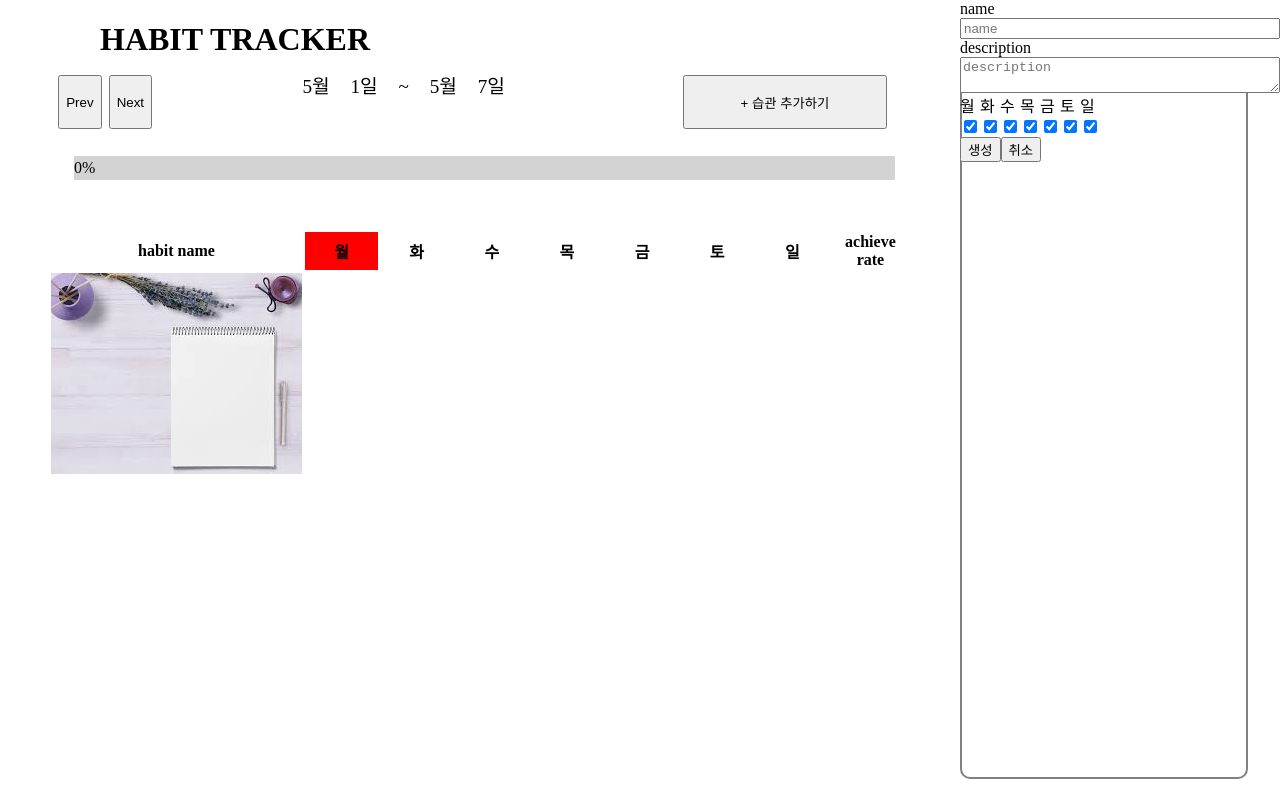
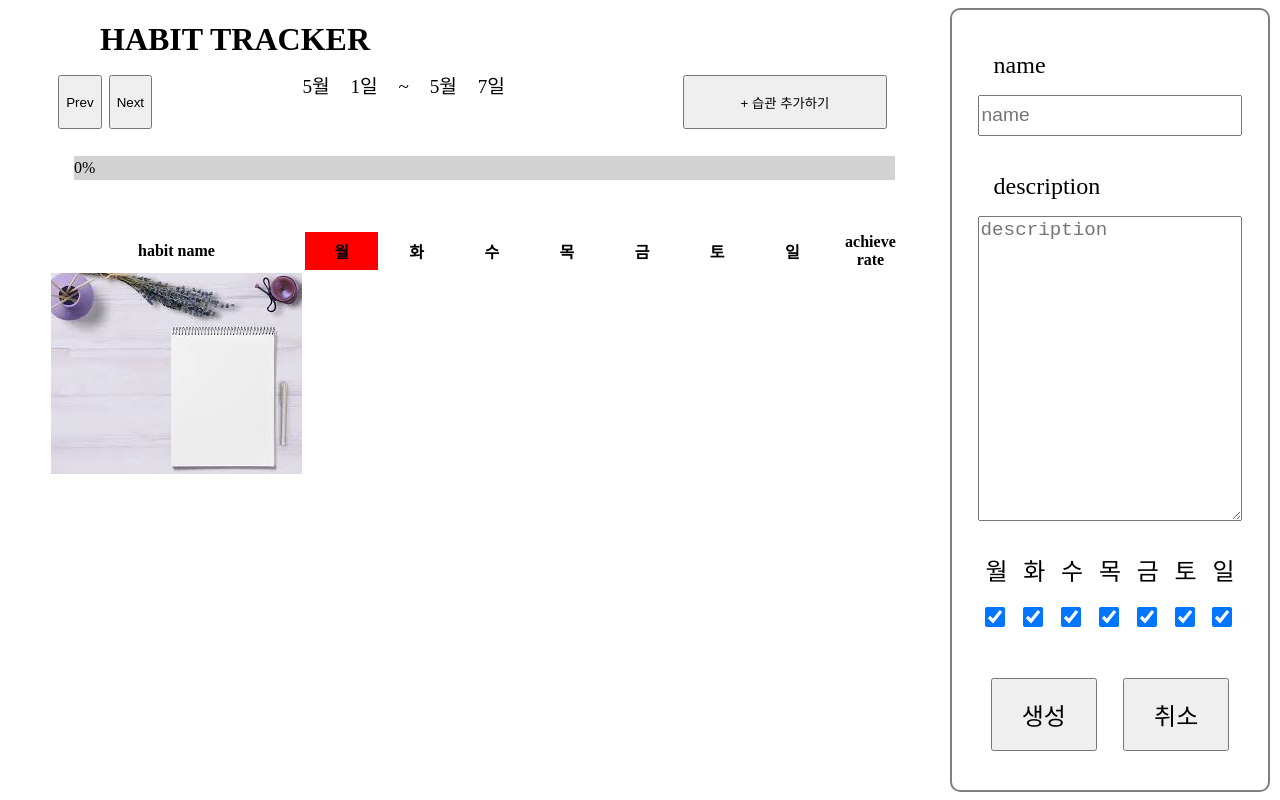
Before and after one commit to wanted-pre-onboarding-side-project/habit-tracker, a React (Create React App) app: page / in a window 1280 px wide. Both pictures are taken after a click on the button "+ 습관 추가하기". Built offline with nearby package versions, Linux system fonts and the light colour scheme.

Commit message:
style: 여러가지 모달 요소 디자인

```diff
--- a/src/components/modals/ModalContainer.module.css
+++ b/src/components/modals/ModalContainer.module.css
@@ -1,3 +1,16 @@
+.modal_container {
+  position: relative;
+  border: solid 2px grey;
+  border-radius: 10px;
+  background-color: white;
+  height: 98%;
+  width: 100%;
+  margin: auto;
+  padding: 8%;
+  right: 10px;
+  box-sizing: border-box;
+}
+
 .TooltipModal {
   display: flex;
   flex-direction: column;
@@ -13,3 +26,97 @@
   border-top-right-radius: 10px;
   height: 4vh;
 }
+
+.CreateHabitForm {
+  height: 100%;
+  display: flex;
+  gap: 3%;
+  flex-direction: column;
+  justify-content: center;
+}
+.CreateHabitForm > div:nth-child(1) {
+  flex: 1 0 0px;
+  min-height: 100px;
+  display: flex;
+  flex-direction: column;
+  justify-content: space-between;
+}
+.CreateHabitForm > div:nth-child(1) > p {
+  font-size: 1.5rem;
+  margin: 1rem;
+}
+
+.CreateHabitForm > div:nth-child(1) > input {
+  box-sizing: border-box;
+  height: 100%;
+  width: 100%;
+  font-size: 1.2rem;
+}
+
+.CreateHabitForm > div:nth-child(2) {
+  flex: 4 0 0px;
+  min-height: 300px;
+  display: flex;
+  flex-direction: column;
+  justify-content: space-between;
+}
+.CreateHabitForm > div:nth-child(2) > p {
+  font-size: 1.5rem;
+  margin: 1rem;
+}
+.CreateHabitForm > div:nth-child(2) > textarea {
+  box-sizing: border-box;
+  height: 100%;
+  width: 100%;
+  font-size: 1.2rem;
+}
+
+.CreateHabitForm > div:nth-child(3) {
+  flex: 1 0 0px;
+  min-height: 100px;
+  display: flex;
+  align-items: center;
+  justify-content: space-around;
+  font-size: 1.5rem;
+}
+
+.CreateHabitForm > div:nth-child(3) input[type='checkbox'] {
+  border-color: red;
+  width: 20px;
+  height: 20px;
+  margin: 0;
+  margin-top: 20px;
+  padding: 0;
+}
+
+.CreateHabitForm > div:nth-child(4) {
+  flex: 1 0 0px;
+  display: flex;
+  min-height: 100px;
+  justify-content: space-around;
+}
+.CreateHabitForm > div:nth-child(4) button {
+  width: 100%;
+  margin: 5% 5%;
+  font-size: 1.5rem;
+}
+
+.DeleteDialog {
+  height: 30%;
+  max-height: 200px;
+  border: solid 2px grey;
+  border-radius: 10px;
+  display: flex;
+  flex-direction: column;
+  justify-content: center;
+  align-items: center;
+}
+.DeleteDialog > div {
+  display: flex;
+  width: 100%;
+}
+.DeleteDialog > div > button {
+  width: 100%;
+  margin: 5% 10%;
+  font-size: 1.5rem;
+}
--- a/src/components/modals/modalForms/CreateHabitForm.tsx
+++ b/src/components/modals/modalForms/CreateHabitForm.tsx
@@ -2,6 +2,7 @@ import { useHabitsHandleContext } from 'contexts/HabitContext';
 import { useModalHandleContext } from 'contexts/ModalContext';
 import useHabitInputs from 'lib/hooks/useHabitInputs';
 import { ALL_DAYS } from 'constant';
+import styles from '../ModalContainer.module.css';
 
 const CreateHabitForm = () => {
   const { closeModal } = useModalHandleContext();
@@ -16,14 +17,17 @@ const CreateHabitForm = () => {
   };
 
   return (
-    <form onSubmit={onSubmit}>
-      <div style={{ display: 'flex', flexDirection: 'column' }}>
-        <span>name</span>
+    <form onSubmit={onSubmit} className={styles.CreateHabitForm}>
+      <div>
+        <p>name</p>
         <input type="text" placeholder="name" onChange={onChangeName} />
-        <span>description</span>
+      </div>
+      <div>
+        <p>description</p>
         <textarea placeholder="description" onChange={onChangeDesc}></textarea>
       </div>
-      <div style={{ display: 'flex' }}>
+
+      <div>
         {ALL_DAYS.map((day) => (
           <label key={day}>
             <div>{day}</div>
@@ -36,10 +40,13 @@ const CreateHabitForm = () => {
           </label>
         ))}
       </div>
-      <button type="submit">생성</button>
-      <button type="button" onClick={closeModal}>
-        취소
-      </button>
+
+      <div>
+        <button type="submit">생성</button>
+        <button type="button" onClick={closeModal}>
+          취소
+        </button>
+      </div>
     </form>
   );
 };
--- a/src/components/modals/modalForms/DeleteDialog.tsx
+++ b/src/components/modals/modalForms/DeleteDialog.tsx
@@ -2,6 +2,7 @@ import { useModalHandleContext } from 'contexts/ModalContext';
 import { useTooltipContext } from 'contexts/ModalContext';
 import { useHabitsHandleContext } from 'contexts/HabitContext';
 import { useRecordHandleContext } from 'contexts/RecordContext';
+import styles from '../ModalContainer.module.css';
 import type { Habit } from 'interface/main';
 
 const DeleteDialog = () => {
@@ -17,10 +18,12 @@ const DeleteDialog = () => {
   };
 
   return (
-    <div>
-      <p>삭제하시겠습니까?</p>
-      <button onClick={onClickDelete}>확인</button>
-      <button onClick={closeModal}>취소</button>
+    <div className={styles.DeleteDialog}>
+      <h1>삭제하시겠습니까?</h1>
+      <div>
+        <button onClick={onClickDelete}>확인</button>
+        <button onClick={closeModal}>취소</button>
+      </div>
     </div>
   );
 };
--- a/src/components/modals/modalForms/UpdateHabitForm.tsx
+++ b/src/components/modals/modalForms/UpdateHabitForm.tsx
@@ -5,6 +5,7 @@ import { useTooltipContext } from 'contexts/ModalContext';
 import { useRecordHandleContext } from 'contexts/RecordContext';
 import useHabitInputs from 'lib/hooks/useHabitInputs';
 import { ALL_DAYS } from 'constant';
+import styles from '../ModalContainer.module.css';
 import type { Habit, Day } from 'interface/main';
 
 const UpdateHabitForm = () => {
@@ -30,23 +31,26 @@ const UpdateHabitForm = () => {
   };
 
   return (
-    <form onSubmit={onSubmit}>
-      <div style={{ display: 'flex', flexDirection: 'column' }}>
-        <span>name</span>
+    <form onSubmit={onSubmit} className={styles.CreateHabitForm}>
+      <div>
+        <p>name</p>
         <input
           type="text"
           placeholder="name"
           defaultValue={initName}
           onChange={onChangeName}
         />
-        <span>description</span>
+      </div>
+      <div>
+        <p>description</p>
         <textarea
           placeholder="description"
           defaultValue={initDesc}
           onChange={onChangeDesc}
         ></textarea>
       </div>
-      <div style={{ display: 'flex' }}>
+
+      <div>
         {ALL_DAYS.map((day) => (
           <label key={day}>
             <div>{day}</div>
@@ -59,10 +63,13 @@ const UpdateHabitForm = () => {
           </label>
         ))}
       </div>
-      <button type="submit">수정</button>
-      <button type="button" onClick={closeModal}>
-        닫기
-      </button>
+
+      <div>
+        <button type="submit">수정</button>
+        <button type="button" onClick={closeModal}>
+          닫기
+        </button>
+      </div>
     </form>
   );
 };
```
